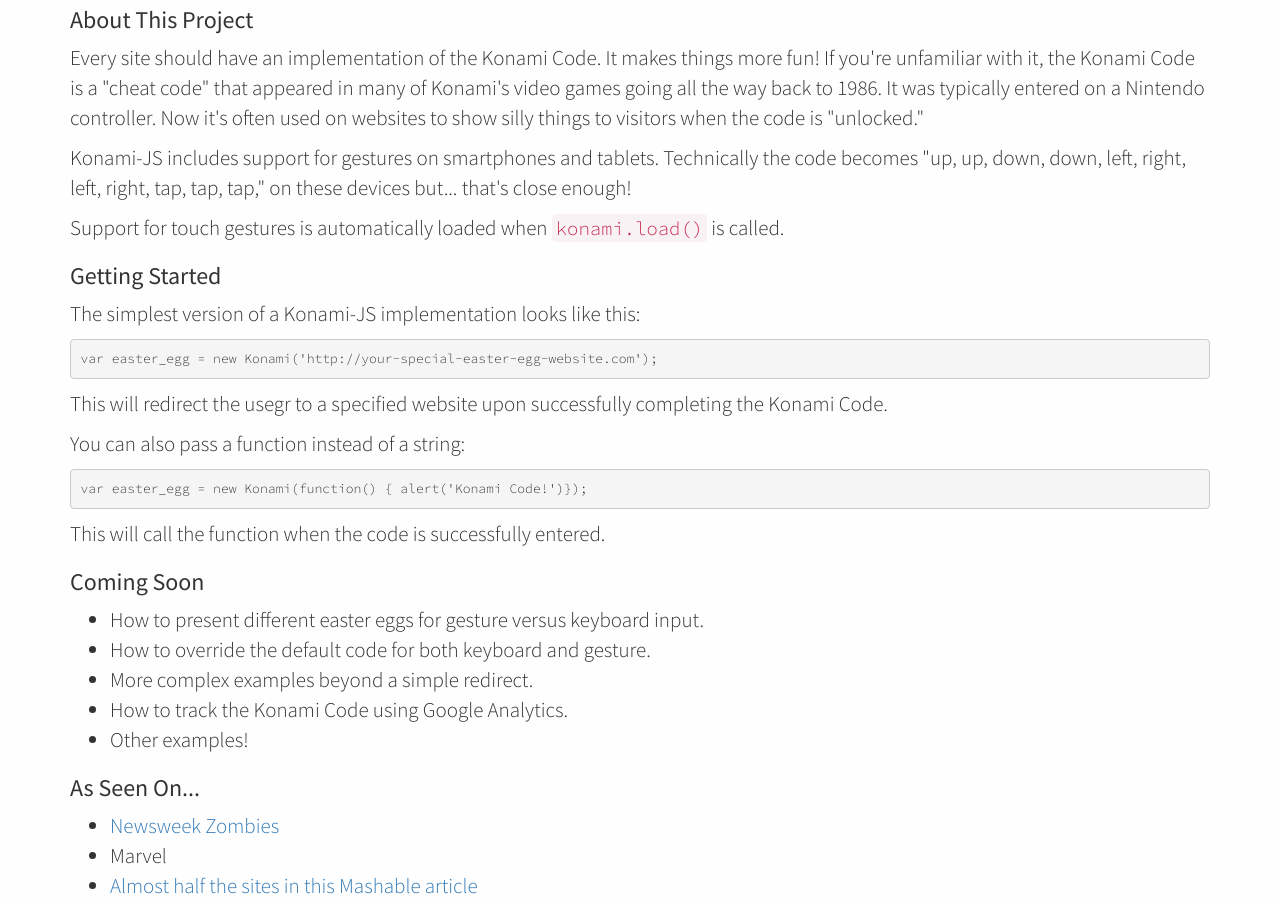
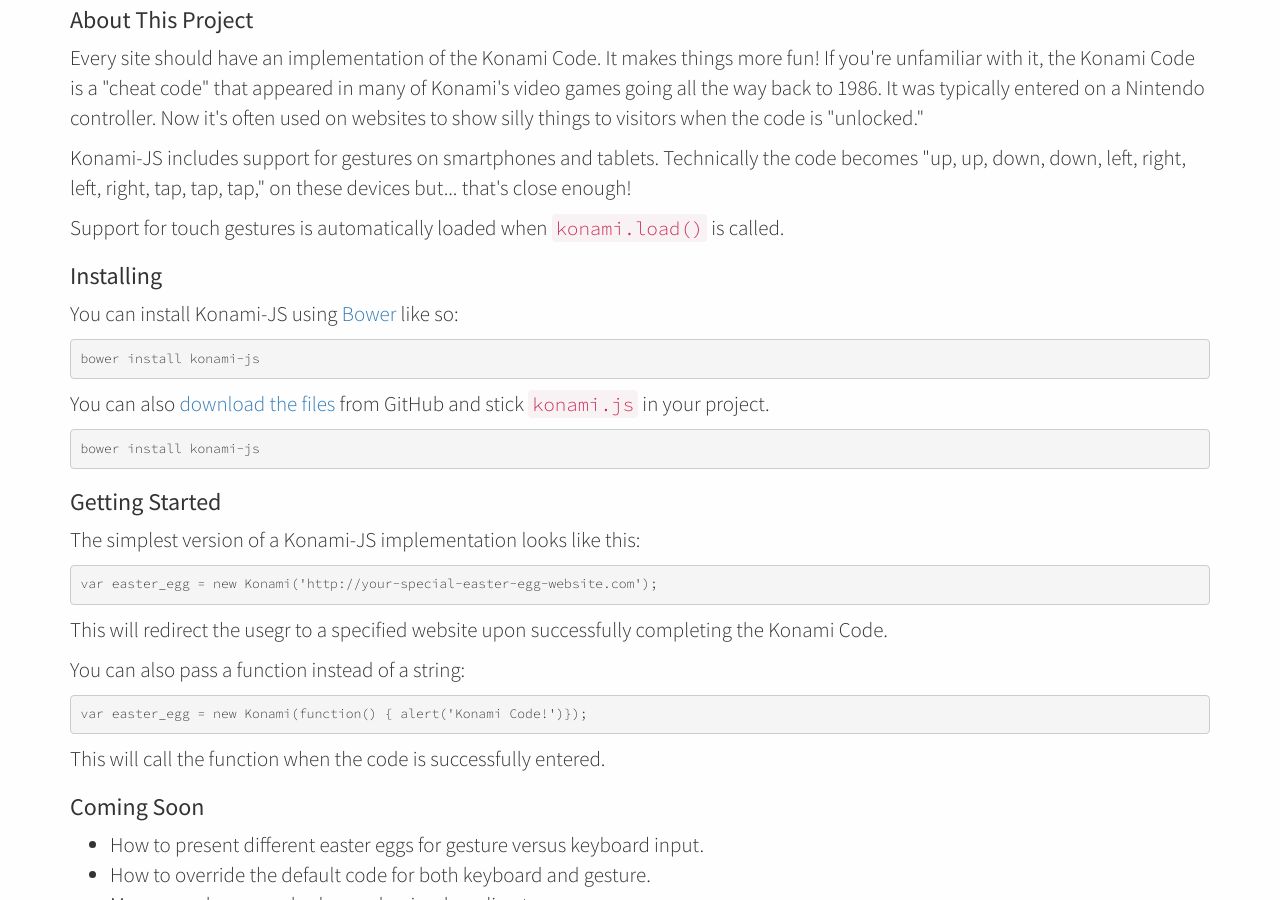
Before and after one commit to georgemandis/konami-js, a Jekyll site: the page built from index.html, in a window 1280 px wide and 900 px high, scrolled down 332 px. Built offline with Jekyll 4.4.1, drawn with Linux system fonts in a browser that asks for light colours; nearby versions of some CDN libraries.

Commit message:
added installation instructions to mention bower

```diff
--- a/index.html
+++ b/index.html
@@ -9,6 +9,16 @@
 <p>Konami-JS includes support for gestures on smartphones and tablets.  Technically the code becomes "up, up, down, down, left, right, left, right, tap, tap, tap," on these devices but... that's close enough!</p>
 
 <p>Support for touch gestures is automatically loaded when <code>konami.load()</code> is called.</p>
+
+<h3>Installing</h3>
+
+<p>You can install Konami-JS using <a href='https://bower.io'>Bower</a> like so:</p>
+
+<pre><code>bower install konami-js</code></pre>
+
+<p>You can also <a href='https://github.com/snaptortoise/konami-js/archive/master.zip'>download the files</a> from GitHub and stick <code>konami.js</code> in your project.</p>
+
+<pre><code>bower install konami-js</code></pre>
 
 <h3>Getting Started</h3>
 <p>The simplest version of a Konami-JS implementation looks like this:</p>
```
Also changed, not shown: 1 other file.
